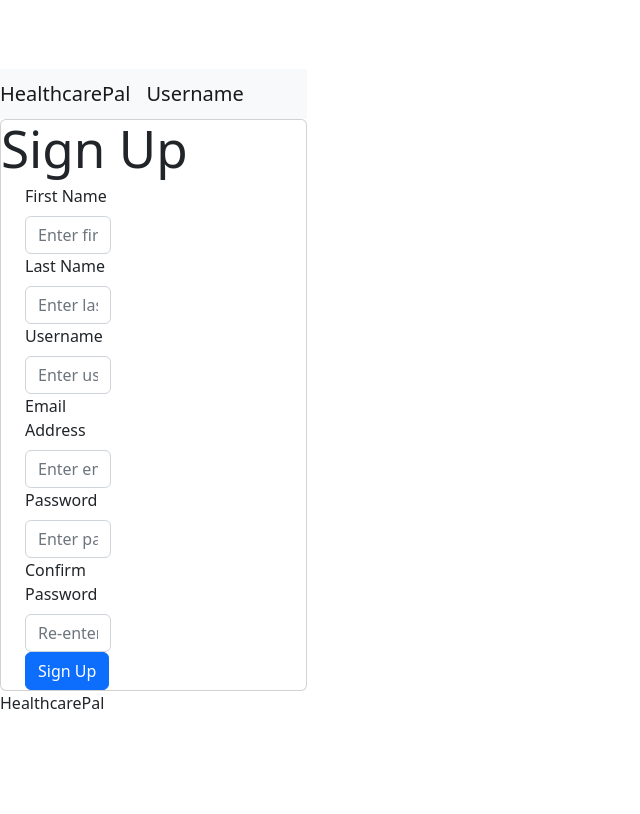
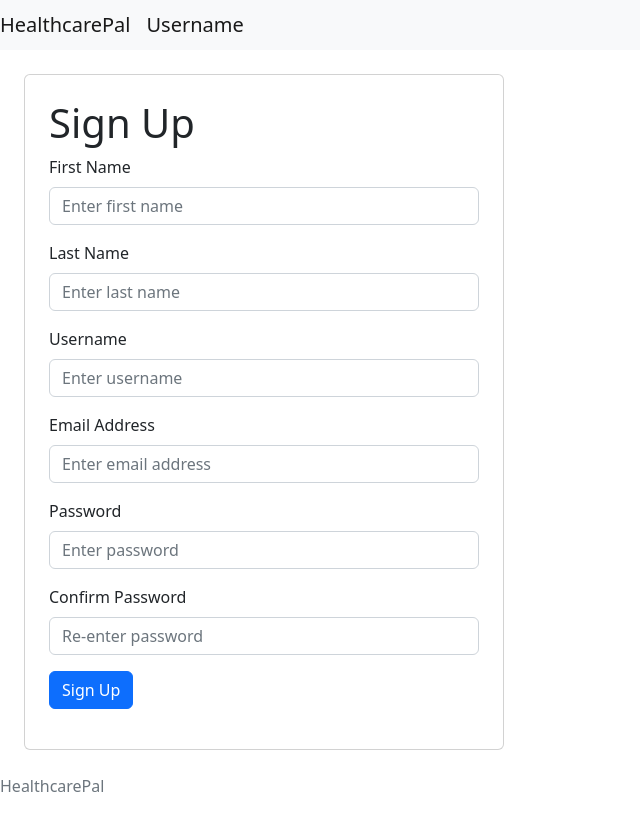
Before and after one commit to kenzonagari/SEIF10-Project3, a React (Vite) app in the folder apps/client/: page /signup in a window 1280 px wide. Shown: the whole page, without its empty margins (0-640 px from the left). Built offline with nearby package versions, Linux system fonts and the light colour scheme.

Commit message:
for Jiayi

```diff
--- a/apps/client/src/main.jsx
+++ b/apps/client/src/main.jsx
@@ -2,7 +2,6 @@ import React from 'react'
 import ReactDOM from 'react-dom/client'
 // Bootstrap CSS
 import "../node_modules/bootstrap/dist/css/bootstrap.css";
-import "./index.css";
 
 import App from './App'
 
--- a/apps/client/src/pages/Footer.jsx
+++ b/apps/client/src/pages/Footer.jsx
@@ -1,9 +1,9 @@
 export default function Footer () {
     return (
         <>
-            <div className="header">
+            <footer className="text-center text-lg-start bg-white text-muted">
                 <p>HealthcarePal</p>
-            </div>
+            </footer>
         </>
     )
 }
--- a/apps/client/src/pages/users/Signup.jsx
+++ b/apps/client/src/pages/users/Signup.jsx
@@ -36,67 +36,63 @@ export default function Signup () {
                         setStatus(401);
                     } else
                     if(response.status === 200){
-                        console.log('yay');
+                        // console.log('yay');
                         // navigate(`/holidays`);
                     } else
                     if(response.status === 500){
-                        console.log(response);
+                        setStatus(500);
+                        // console.log(response);
                         // navigate(`/holidays`);
                     }
-                    return;
                 })
-                .then();
+                .then((data) => console.log(data));
         } else {
             setStatus("no input");
         }
     }
 
     return(
-        <Card>
+        <div className="card m-4 p-4" style={{ width: "30rem" }}>
             <h1>Sign Up</h1>
             <Form onSubmit={handleSubmit}>
 
-                <Form.Group className="mx-1 mx-md-4">
-
-                    <div className="col-md-4">
+                    <div className="mb-3">
                         <Form.Label>First Name</Form.Label>
                         <Form.Control type="text" id="firstname" name="firstname" placeholder="Enter first name" required/>
                     </div>
 
-                    <div className="col-md-4">
+                    <div className="mb-3">
                         <Form.Label>Last Name</Form.Label>
                         <Form.Control type="text" id="lastname" name="lastname" placeholder="Enter last name" required/>
                     </div>
 
-                    <div className="col-md-4">
+                    <div className="mb-3">
                         <Form.Label>Username</Form.Label>
                         <Form.Control type="text" id="username" name="username" placeholder="Enter username" required/>
                     </div>
 
-                    <div className="col-md-4">
+                    <div className="mb-3">
                         <Form.Label>Email Address</Form.Label>
                         <Form.Control type="email" id="email" name="email" placeholder="Enter email address" required/>
                     </div>
 
-                    <div className="col-md-4">
+                    <div className="mb-3">
                         <Form.Label>Password</Form.Label>
                         <Form.Control type="password" id="password" name="password" placeholder="Enter password" required/>
                     </div>
 
-                    <div className="col-md-4">
+                    <div className="mb-3">
                         <Form.Label>Confirm Password</Form.Label>
                         <Form.Control type="password" placeholder="Re-enter password" required/>
                     </div>
 
-                    <div className="col-md-4">
+                    <div className="mb-3">
                         <Button variant="primary" type="submit" >
                             Sign Up
                         </Button>
                     </div>
 
-                </Form.Group>
-
             </Form>
-        </Card>
+        </div>
     )
 }
```
